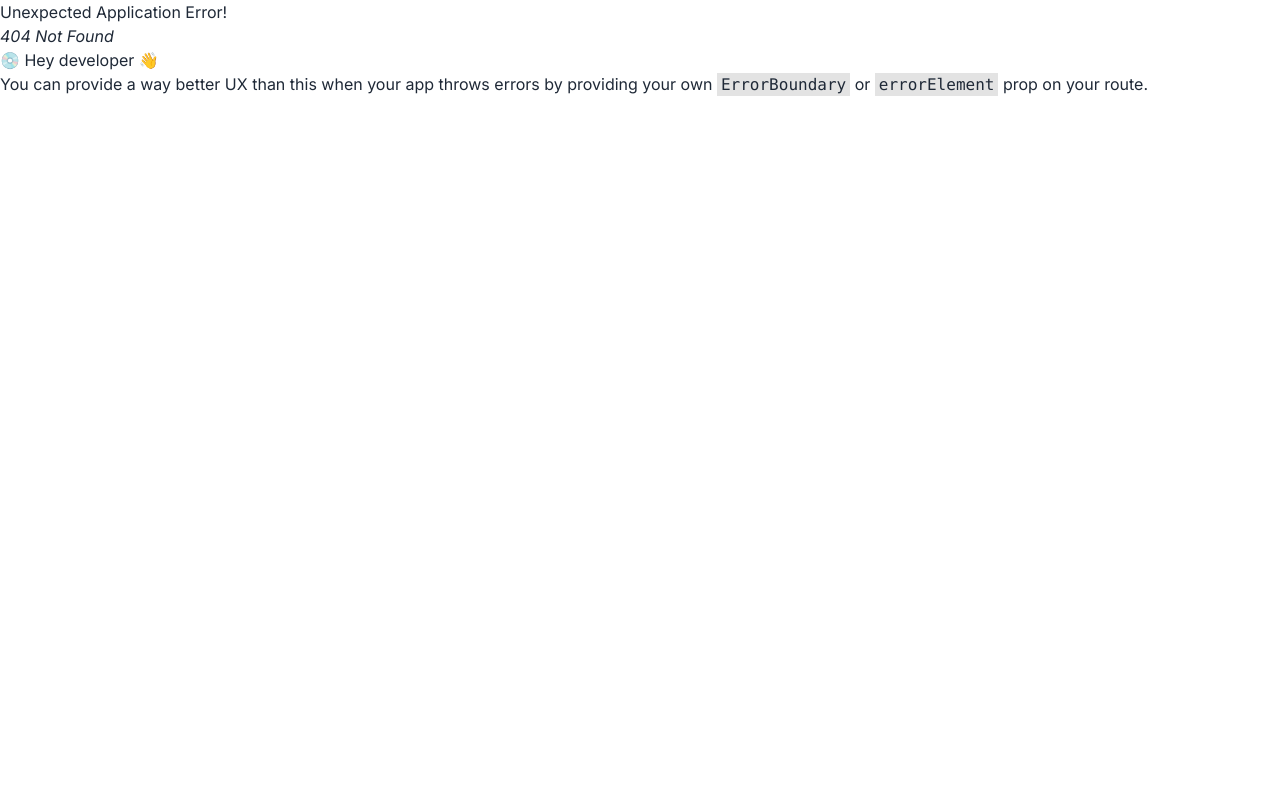
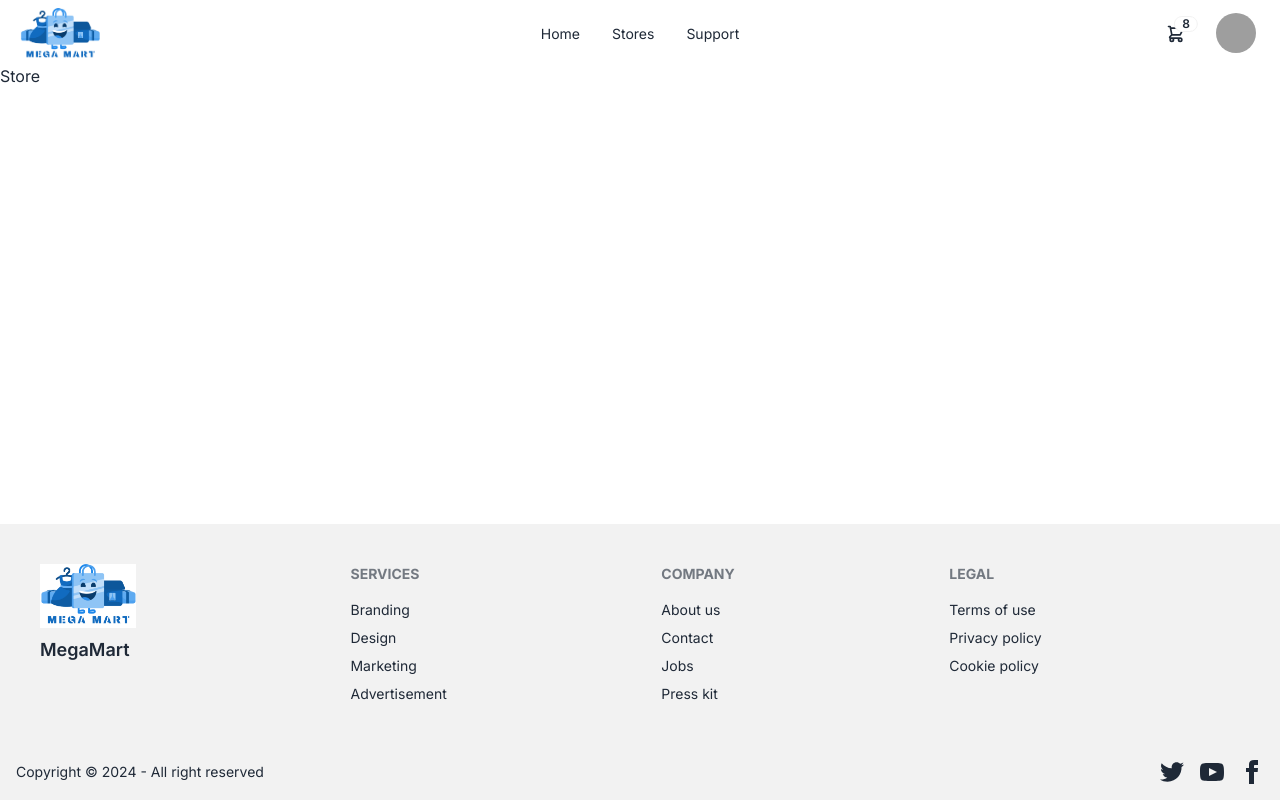
Before and after one commit to venuchilukala/MegaMartProject, a React (Vite) app in the folder client/: page /store in a window 1280 px wide. Before the commit this address had no page. Built offline with nearby package versions, Linux system fonts and the light colour scheme; grey boxes are pictures that could not be loaded.

Commit message:
footer added

```diff
--- a/client/index.html
+++ b/client/index.html
@@ -2,7 +2,7 @@
 <html lang="en">
   <head>
     <meta charset="UTF-8" />
-    <link rel="icon" type="image/svg+xml" href="/favicon.ico" />
+    <link rel="icon"  href="/favicon.ico" />
     <meta name="viewport" content="width=device-width, initial-scale=1.0" />
     <title>Vite + React</title>
   </head>
--- a/client/src/components/Banner.jsx
+++ b/client/src/components/Banner.jsx
@@ -3,7 +3,7 @@ import banner from '/banner.webp'
 
 const Banner = () => {
   return (
-    <div className='pt-16'>
+    <div>
       <img src={banner} alt="Banner" />
     </div>
   )
--- /dev/null
+++ b/client/src/components/Footer.jsx
@@ -0,0 +1,81 @@
+import React from "react";
+
+const Footer = () => {
+
+
+  return (
+    <div>
+      <footer className="footer bg-base-200 text-base-content p-10 mt-5">
+        <aside>
+          <img src="/logo.png" alt="" className="w-24 h-16" />
+          <p className="font-semibold text-lg">
+            MegaMart
+          </p>
+        </aside>
+        <nav>
+          <h6 className="footer-title">Services</h6>
+          <a className="link link-hover">Branding</a>
+          <a className="link link-hover">Design</a>
+          <a className="link link-hover">Marketing</a>
+          <a className="link link-hover">Advertisement</a>
+        </nav>
+        <nav>
+          <h6 className="footer-title">Company</h6>
+          <a className="link link-hover">About us</a>
+          <a className="link link-hover">Contact</a>
+          <a className="link link-hover">Jobs</a>
+          <a className="link link-hover">Press kit</a>
+        </nav>
+        <nav>
+          <h6 className="footer-title">Legal</h6>
+          <a className="link link-hover">Terms of use</a>
+          <a className="link link-hover">Privacy policy</a>
+          <a className="link link-hover">Cookie policy</a>
+        </nav>
+      </footer>
+      <footer className="footer bg-base-200 text-base-content items-center p-4">
+        <aside className="grid-flow-col items-center">
+
+          <p>Copyright © {new Date().getFullYear()} - All right reserved</p>
+        </aside>
+        <nav className="grid-flow-col gap-4 md:place-self-center md:justify-self-end">
+          <a>
+            <svg
+              xmlns="http://www.w3.org/2000/svg"
+              width="24"
+              height="24"
+              viewBox="0 0 24 24"
+              className="fill-current"
+            >
+              <path d="M24 4.557c-.883.392-1.832.656-2.828.775 1.017-.609 1.798-1.574 2.165-2.724-.951.564-2.005.974-3.127 1.195-.897-.957-2.178-1.555-3.594-1.555-3.179 0-5.515 2.966-4.797 6.045-4.091-.205-7.719-2.165-10.148-5.144-1.29 2.213-.669 5.108 1.523 6.574-.806-.026-1.566-.247-2.229-.616-.054 2.281 1.581 4.415 3.949 4.89-.693.188-1.452.232-2.224.084.626 1.956 2.444 3.379 4.6 3.419-2.07 1.623-4.678 2.348-7.29 2.04 2.179 1.397 4.768 2.212 7.548 2.212 9.142 0 14.307-7.721 13.995-14.646.962-.695 1.797-1.562 2.457-2.549z"></path>
+            </svg>
+          </a>
+          <a>
+            <svg
+              xmlns="http://www.w3.org/2000/svg"
+              width="24"
+              height="24"
+              viewBox="0 0 24 24"
+              className="fill-current"
+            >
+              <path d="M19.615 3.184c-3.604-.246-11.631-.245-15.23 0-3.897.266-4.356 2.62-4.385 8.816.029 6.185.484 8.549 4.385 8.816 3.6.245 11.626.246 15.23 0 3.897-.266 4.356-2.62 4.385-8.816-.029-6.185-.484-8.549-4.385-8.816zm-10.615 12.816v-8l8 3.993-8 4.007z"></path>
+            </svg>
+          </a>
+          <a>
+            <svg
+              xmlns="http://www.w3.org/2000/svg"
+              width="24"
+              height="24"
+              viewBox="0 0 24 24"
+              className="fill-current"
+            >
+              <path d="M9 8h-3v4h3v12h5v-12h3.642l.358-4h-4v-1.667c0-.955.192-1.333 1.115-1.333h2.885v-5h-3.808c-3.596 0-5.192 1.583-5.192 4.615v3.385z"></path>
+            </svg>
+          </a>
+        </nav>
+      </footer>
+    </div>
+  );
+};
+
+export default Footer;
--- a/client/src/components/Navbar.jsx
+++ b/client/src/components/Navbar.jsx
@@ -23,7 +23,7 @@ const Navbar = () => {
         <a href="/">Home</a>
       </li>
       <li>
-        <details>
+        {/* <details>
           <summary>Shop</summary>
           <ul className="p-2 xl:w-52">
             <li>
@@ -71,7 +71,8 @@ const Navbar = () => {
               </ul>
             </li>
           </ul>
-        </details>
+        </details> */}
+        <a href="/store">Stores</a>
       </li>
       <li>
         <a>Support</a>
--- /dev/null
+++ b/client/src/components/StoreCard.jsx
@@ -0,0 +1,23 @@
+import React from "react";
+
+const StoreCard = () => {
+  return (
+      <div className="card lg:card-side bg-base-100 shadow-xl">
+        <figure>
+          <img
+            src="https://img.daisyui.com/images/stock/photo-1494232410401-ad00d5433cfa.webp"
+            alt="Album"
+          />
+        </figure>
+        <div className="card-body">
+          <h2 className="card-title">New album is released!</h2>
+          <p>Click the button to listen on Spotiwhy app.</p>
+          <div className="card-actions justify-end">
+            <button className="btn btn-primary">Listen</button>
+          </div>
+        </div>
+      </div>
+  );
+};
+
+export default StoreCard;
--- a/client/src/layout/Main.jsx
+++ b/client/src/layout/Main.jsx
@@ -2,13 +2,16 @@ import React from 'react'
 import { Outlet } from 'react-router-dom'
 import Navbar from '../components/Navbar'
 import '../App.css'
+import Footer from '../components/Footer'
 
 const Main = () => {
   return (
-    <div>
+    <div className='min-h-screen flex flex-col'>
       <Navbar/>
+      <div className='flex-grow pt-16'>
       <Outlet/>
-      <footer>Footer</footer>
+      </div>
+      <Footer/>
     </div>
   )
 }
--- a/client/src/pages/home/Toppicks.jsx
+++ b/client/src/pages/home/Toppicks.jsx
@@ -5,31 +5,31 @@ import Slider from "react-slick";
 import Cards from "../../components/Cards";
 import { FaAngleLeft, FaAngleRight } from "react-icons/fa";
 
-const simpleNextArrow = (props) => {
-  const { className, style, onClick } = props;
-  return (
-    <div
-      className={className}
-      style={{ ...style, display: "block", background: "red" }}
-      onClick={onClick}
-    >
-      NEXT
-    </div>
-  );
-};
+// const simpleNextArrow = (props) => {
+//   const { className, style, onClick } = props;
+//   return (
+//     <div
+//       className={className}
+//       style={{ ...style, display: "block", background: "red" }}
+//       onClick={onClick}
+//     >
+//       NEXT
+//     </div>
+//   );
+// };
 
-const simplePrevArrow = (props) => {
-  const { className, style, onClick } = props;
-  return (
-    <div
-      className={className}
-      style={{ ...style, display: "block", background: "green" }}
-      onClick={onClick}
-    >
-      PREV
-    </div>
-  );
-};
+// const simplePrevArrow = (props) => {
+//   const { className, style, onClick } = props;
+//   return (
+//     <div
+//       className={className}
+//       style={{ ...style, display: "block", background: "green" }}
+//       onClick={onClick}
+//     >
+//       PREV
+//     </div>
+//   );
+// };
 
 const Toppicks = () => {
   const [products, setProducts] = useState([]);
@@ -79,8 +79,8 @@ const Toppicks = () => {
       },
     ],
 
-    nextArrow: <simpleNextArrow />,
-    prevarrow: <simplePrevArrow />,
+    // nextArrow: <simpleNextArrow />,
+    // prevArrow: <simplePrevArrow />,
   };
   console.log(products);
   return (
--- /dev/null
+++ b/client/src/pages/shop/Store.jsx
@@ -0,0 +1,11 @@
+import React from 'react'
+
+const Store = () => {
+  return (
+    <div>
+      Store
+    </div>
+  )
+}
+
+export default Store
--- a/client/src/router/Router.jsx
+++ b/client/src/router/Router.jsx
@@ -1,6 +1,7 @@
 import { createBrowserRouter } from "react-router-dom";
 import Main from "../layout/Main";
 import Home from "../pages/home/Home";
+import Store from "../pages/shop/Store";
 
 
 const router = createBrowserRouter([
@@ -11,6 +12,10 @@ const router = createBrowserRouter([
         {
             path : "/",
             element :<Home/>
+        },
+        {
+            path : "/store",
+            element : <Store/>
         }
     ]
     },
```
